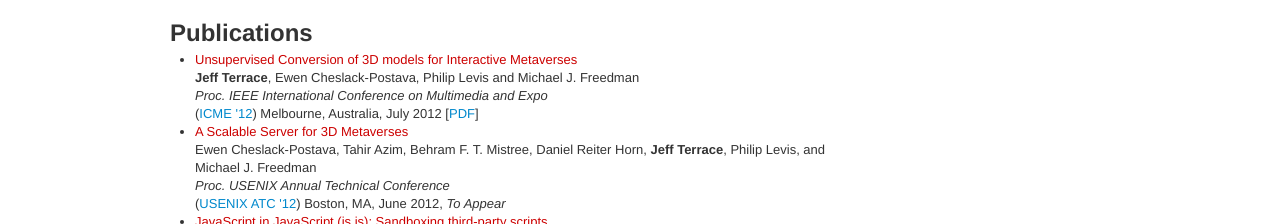
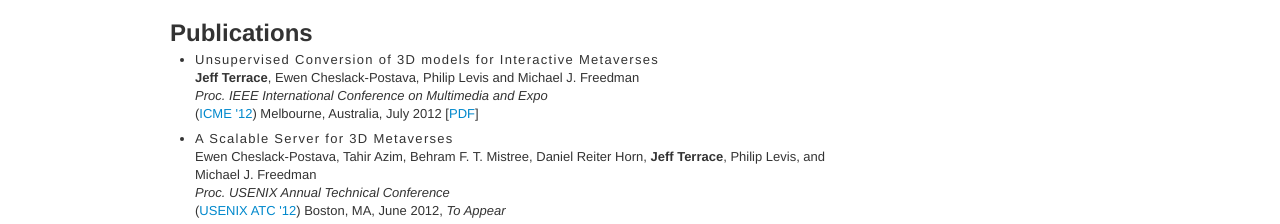
Before and after one commit to jterrace/website, a plain HTML site: page index.html in a window 1280 px wide. Shown: the part 681-905 px from the top of the page. Drawn offline with Linux system fonts and the light colour scheme.

Commit message:
Tweaked publication listing style

```diff
--- a/css/global.css
+++ b/css/global.css
@@ -1,5 +1,5 @@
 .papertitle {
-  color: #cc0000;
+  letter-spacing: 0.1em;
 }
 
 .align-right {
@@ -9,3 +9,7 @@
 .align-center {
   text-align: center;
 }
+
+ul#pubs li {
+  margin-bottom: 7px;
+}
```
